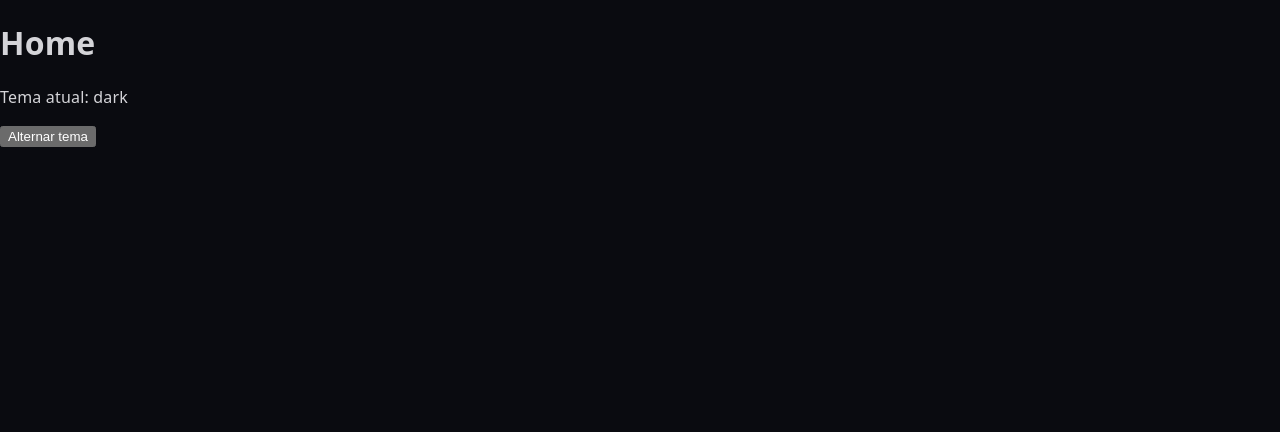
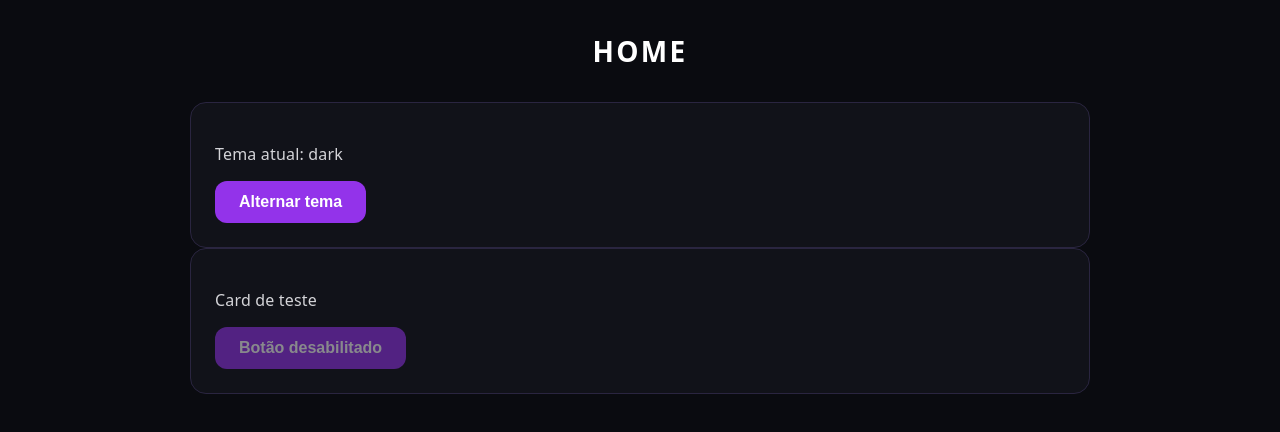
Before and after one commit to wassupnini/portfolio-nibarbosa, a React (Vite) app: page / in a window 1280 px wide. Shown: the top 432 px of the page. Built offline with nearby package versions, Linux system fonts and the light colour scheme.

Commit message:
feat: adiciona componentes base Button, Card e SectionTitle

```diff
--- a/src/components/Button.jsx
+++ b/src/components/Button.jsx
@@ -0,0 +1,7 @@
+export default function Button({ children, type = 'button', disabled = false, onClick }) {
+  return (
+    <button className="btn" type={type} disabled={disabled} onClick={onClick}>
+      {children}
+    </button>
+  )
+}
--- a/src/components/Card.jsx
+++ b/src/components/Card.jsx
@@ -0,0 +1,3 @@
+export default function Card({ children, className = '' }) {
+  return <div className={`card ${className}`}>{children}</div>
+}
--- a/src/components/SectionTitle.jsx
+++ b/src/components/SectionTitle.jsx
@@ -0,0 +1,3 @@
+export default function SectionTitle({ children }) {
+  return <h2 className="section-title">{children}</h2>
+}
--- a/src/index.css
+++ b/src/index.css
@@ -29,3 +29,50 @@ body {
   letter-spacing: 0.18px;
   -webkit-font-smoothing: antialiased;
 }
+
+/* Título de seção: uma única classe para todos os títulos */
+.section-title {
+  font-family: system-ui, 'Segoe UI', Roboto, sans-serif;
+  font-weight: 800;
+  font-size: 1.75rem;
+  text-transform: uppercase;
+  letter-spacing: 0.08em;
+  text-align: center;
+  color: var(--text-strong);
+  margin: 0 0 2rem;
+}
+
+/* Botão */
+.btn {
+  display: inline-flex;
+  align-items: center;
+  justify-content: center;
+  gap: 0.5rem;
+  padding: 0.75rem 1.5rem;
+  border: none;
+  border-radius: 0.75rem;
+  font-weight: 600;
+  font-size: 1rem;
+  cursor: pointer;
+  background: var(--accent);
+  color: #ffffff;
+  transition: opacity 0.2s, transform 0.2s;
+}
+
+.btn:hover:not(:disabled) {
+  opacity: 0.9;
+}
+
+.btn:disabled {
+  opacity: 0.5;
+  cursor: not-allowed;
+}
+
+/* Card */
+.card {
+  background: var(--surface);
+  border: 1px solid var(--border);
+  border-radius: 1rem;
+  padding: 1.5rem;
+  color: var(--text);
+}
--- a/src/pages/Home.jsx
+++ b/src/pages/Home.jsx
@@ -1,13 +1,22 @@
 import { useTheme } from '../hooks/useTheme.js'
+import Button from '../components/Button.jsx'
+import Card from '../components/Card.jsx'
+import SectionTitle from '../components/SectionTitle.jsx'
 
 export default function Home() {
   const { theme, toggleTheme } = useTheme()
 
   return (
-    <div>
-      <h1>Home</h1>
-      <p>Tema atual: {theme}</p>
-      <button onClick={toggleTheme}>Alternar tema</button>
-    </div>
+    <main style={{ padding: '2rem', maxWidth: '900px', margin: '0 auto' }}>
+      <SectionTitle>Home</SectionTitle>
+      <Card>
+        <p>Tema atual: {theme}</p>
+        <Button onClick={toggleTheme}>Alternar tema</Button>
+      </Card>
+      <Card className="mt-4">
+        <p>Card de teste</p>
+        <Button disabled>Botão desabilitado</Button>
+      </Card>
+    </main>
   )
 }
```
